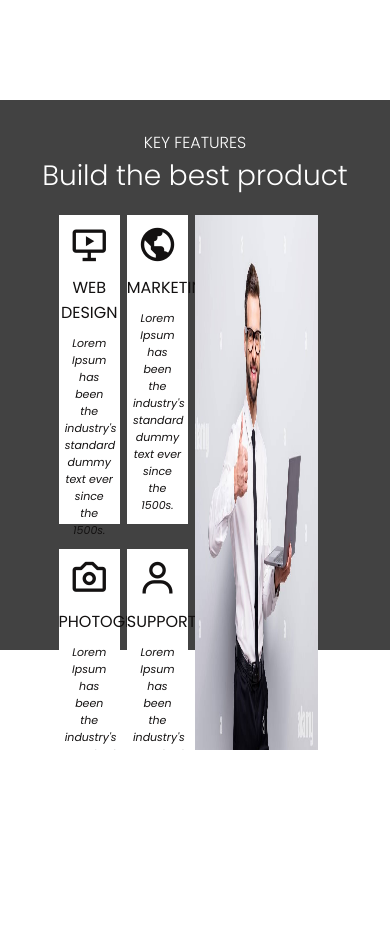
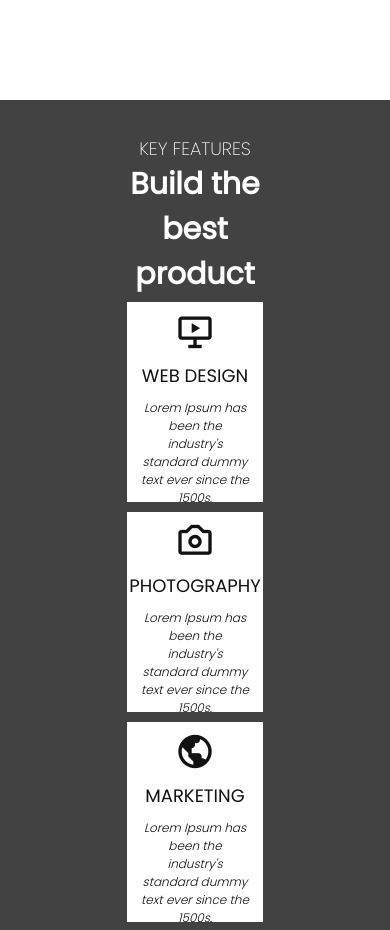
Before and after one commit to kaungmyatpaing21/frontend, a plain HTML site: page key-feature/index.html in a window 390 px wide. Shown: the top 930 px of the page. Before the commit the page ends 844 px from the top, so only its background shows below. Drawn offline with nearby package versions, Linux system fonts and the light colour scheme.

Commit message:
added responsiveness for key-feature

```diff
--- a/key-feature/queries.css
+++ b/key-feature/queries.css
@@ -4,5 +4,72 @@
   }
 }
 
-@media only screen and (max-width: 992px) {
+/* Small tablet to big tablets: from 768px to 1023px */
+@media only screen and (max-width: 1023px) {
+  body {
+    font-size: 18px;
+  }
 }
+
+/* Small phones: from 481 to 767px */
+@media only screen and (max-width: 720px) {
+  body {
+    font-size: 20px;
+  }
+
+  h1 {
+    font-size: 150%;
+  }
+
+  h2,
+  h3 {
+    font-size: 90%;
+  }
+
+  p {
+    font-size: 60%;
+  }
+
+  .section-key-feature {
+    align-items: center;
+  }
+
+  .title-part {
+    margin: 0;
+    width: 55%;
+    margin-top: 30px;
+    margin-bottom: 5px;
+    padding: 5px 3% 0 3%;
+  }
+
+  .key-features {
+    display: flex;
+    flex-direction: column;
+    width: 55%;
+    height: auto;
+  }
+
+  .column {
+    width: 100%;
+    align-items: center;
+    padding: 0 15% 0 15%;
+    height: auto;
+  }
+
+  .column .services {
+    height: 200px;
+    margin-bottom: 10px;
+  }
+
+  .column-photo {
+    width: 100%;
+    align-items: center;
+    height: 250px;
+  }
+
+  .column-photo .services-photo {
+    width: 100%;
+    margin: auto;
+    padding: 0 18.5% 0 18.5%;
+  }
+}
--- a/key-feature/style.css
+++ b/key-feature/style.css
@@ -1,4 +1,4 @@
-@import url("https://fonts.googleapis.com/css2?family=Poppins:ital,wght@0,300;0,400;1,400&display=swap");
+@import url("https://fonts.googleapis.com/css2?family=Poppins:wght@100;200;300;400&display=swap");
 
 * {
   margin: 0;
@@ -13,13 +13,13 @@ body {
   font-size: 20px;
   text-rendering: optimizeLegibility;
   overflow-x: hidden;
+  height: auto;
 }
 
 h1,
 h2,
 h3 {
   font-size: 140%;
-  font-weight: 300;
   text-align: center;
 }
 
@@ -31,13 +31,14 @@ h2 {
 
 h3 {
   font-size: 80%;
-  font-weight: 100;
+  font-weight: 200;
 }
 
 p {
   font-size: 55%;
   font-style: italic;
   text-align: center;
+  font-weight: 300;
 }
 
 .section-key-feature {
@@ -45,7 +46,7 @@ p {
   flex-direction: column;
   background-color: rgb(66, 66, 66);
   width: 1140px;
-  height: 550px;
+  height: auto;
   margin: 100px auto 100px auto;
 }
 
@@ -59,7 +60,7 @@ p {
   flex-wrap: wrap;
   width: 70%;
   height: 400px;
-  margin: 0 auto 0 auto;
+  margin: 0 auto 15px auto;
 }
 
 .column {
```
